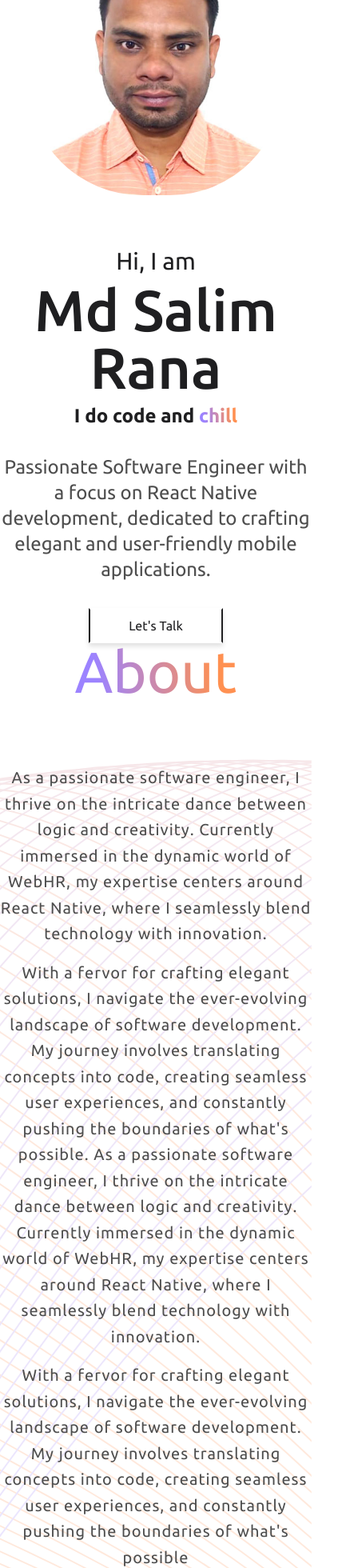
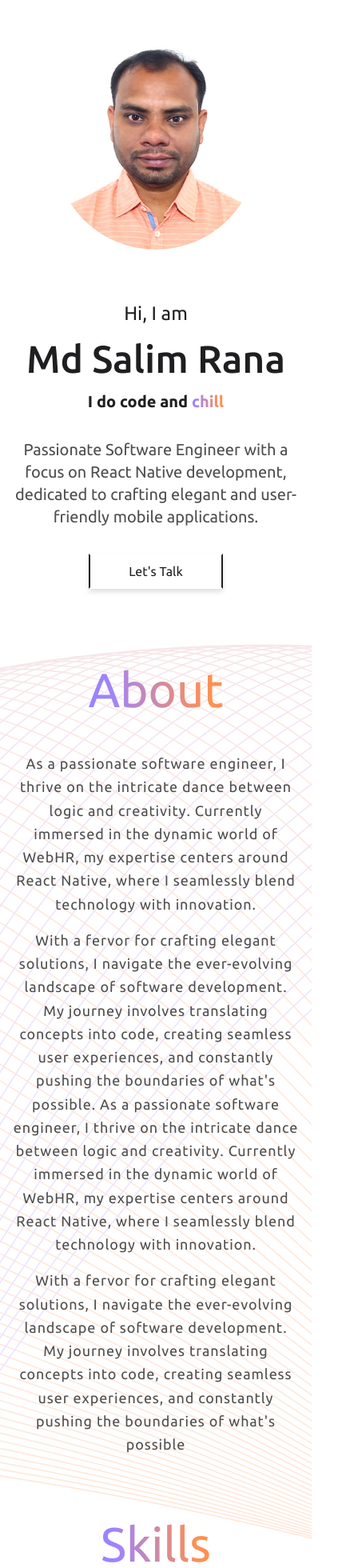
Before and after one commit to salimranainfo/new-portfolio-website, a Nuxt app: page / in a window 390 px wide. Shown: the part 40-2000 px from the top of the page at 80% size, 423 px wide, since content can reach past the window. Built offline with nearby package versions, Linux system fonts and the light colour scheme.

Commit message:
Completed responsiveness

```diff
--- a/components/Homepage/About.vue
+++ b/components/Homepage/About.vue
@@ -1,8 +1,8 @@
 <template>
-  <div class="text-center flex flex-col justify-center items-center mb-16">
-    <h2 class="text-7xl gradient-text">About</h2>
+  <div class="text-center flex flex-col justify-center items-center md:mb-16 px-4">
+    <h2 class="text-6xl md:text-7xl gradient-text">About</h2>
 
-    <div class="max-w-[75rem] text-4E4E4E mt-20 space-y-4 text-xl tracking-wider leading-relaxed">
+    <div class="max-w-[75rem] text-4E4E4E mt-12 md:mt-20 space-y-4 text-lg md:text-xl tracking-wider leading-relaxed">
       <p>
         As a passionate software engineer, I thrive on the intricate dance between logic and creativity. Currently
         immersed in the dynamic world of WebHR, my expertise centers around React Native, where I seamlessly blend
--- a/components/Homepage/Contact.vue
+++ b/components/Homepage/Contact.vue
@@ -1,12 +1,12 @@
 <template>
-  <div class="pt-20 mb-16 text-center flex flex-col justify-center items-center">
-    <h2 class="text-7xl gradient-text">Contact Me</h2>
+  <div class="pt-20 md:mb-16 text-center flex flex-col justify-center items-center px-4">
+    <h2 class="text-6xl md:text-7xl gradient-text">Contact Me</h2>
 
-    <div class="max-w-[75rem] mx-auto flex justify-around items-center w-full mt-20">
+    <div class="max-w-[75rem] mx-auto flex justify-around items-center w-full mt-12 md:mt-20 space-x-2">
       <div v-for="(contactMethod, i) in contactMethods" :key="i">
         <div class="flex flex-col justify-center items-center space-y-6">
           <img class="" :src="contactMethod.image" :alt="contactMethod.name" />
-          <h3 class="text-3xl">{{ contactMethod.name }}</h3>
+          <h3 class="text-lg md:text-2xl 2xl:text-3xl">{{ contactMethod.name }}</h3>
         </div>
       </div>
     </div>
--- a/components/Homepage/Hero.vue
+++ b/components/Homepage/Hero.vue
@@ -1,18 +1,20 @@
 <template>
-  <div class="h-screen">
+  <div class="py-24 md:py-36 px-4">
     <div class="flex flex-col justify-center items-center h-full">
-      <div class="w-[20rem] h-[20rem] overflow-hidden rounded-full mx-auto">
+      <div class="w-[16rem] md:w-[20rem] h-[16rem] md:h-[20rem] overflow-hidden rounded-full mx-auto">
         <img src="@/assets/images/me.jpg" alt="" class="w-full h-full object-cover object-center" />
       </div>
 
       <div class="mt-16 text-center flex flex-col justify-center items-center">
-        <p class="text-3xl text-1F1F21">Hi, I am</p>
+        <p class="text-2xl md:text-3xl text-1F1F21">Hi, I am</p>
 
-        <h1 class="text-7xl font-medium mt-2 text-1F1F21">Md Salim Rana</h1>
+        <h1 class="text-5xl md:text-7xl font-medium mt-4 text-1F1F21">Md Salim Rana</h1>
 
-        <p class="text-1F1F21 text-2xl font-semibold mt-2">I do code and <span class="gradient-text">chill</span></p>
+        <p class="text-1F1F21 text-xl md:text-2xl font-semibold mt-4">
+          I do code and <span class="gradient-text">chill</span>
+        </p>
 
-        <p class="max-w-[50rem] text-2xl text-4E4E4E my-8">
+        <p class="max-w-[50rem] text-xl md:text-2xl text-4E4E4E my-8">
           Passionate Software Engineer with a focus on React Native development, dedicated to crafting elegant and
           user-friendly mobile applications.
         </p>
--- a/components/Homepage/Projects.vue
+++ b/components/Homepage/Projects.vue
@@ -1,8 +1,8 @@
 <template>
-  <div class="pt-20 mb-16 text-center flex flex-col justify-center items-center">
-    <h2 class="text-7xl gradient-text">My Works</h2>
+  <div class="pt-20 md:mb-16 text-center flex flex-col justify-center items-center px-4">
+    <h2 class="text-6xl md:text-7xl gradient-text">My Works</h2>
 
-    <div class="max-w-[75rem] mx-auto mt-20">
+    <div class="max-w-[75rem] mx-auto mt-12 md:mt-20">
       <div class="grid grid-cols-1 md:grid-cols-2 lg:grid-cols-3 gap-x-10 gap-y-16">
         <div
           v-for="(project, index) in projects"
@@ -42,15 +42,15 @@
                 <span
                   v-for="(skill, i) in project.skills"
                   :key="i"
-                  class="flex flex-col justify-center items-center space-y-1 w-16"
+                  class="flex flex-col justify-center items-center space-y-1 w-12 xl:w-16"
                 >
                   <span
-                    class="flex justify-center items-center h-16 w-16 rounded-lg relative"
+                    class="flex justify-center items-center h-12 xl:h-16 w-12 xl:w-16 rounded-lg relative"
                     :style="{
                       backgroundColor: skill.bgColor,
                     }"
                   >
-                    <font-awesome-icon :icon="skill.icon" class="text-4xl text-white" />
+                    <font-awesome-icon :icon="skill.icon" class="text-3xl xl:text-4xl text-white" />
                   </span>
                 </span>
               </div>
--- a/components/Homepage/Skills.vue
+++ b/components/Homepage/Skills.vue
@@ -1,12 +1,12 @@
 <template>
-  <div class="pt-20 mb-16 text-center flex flex-col justify-center items-center">
-    <h2 class="text-7xl gradient-text">Skills</h2>
+  <div class="pt-20 md:mb-16 text-center flex flex-col justify-center items-center px-4">
+    <h2 class="text-6xl md:text-7xl gradient-text">Skills</h2>
 
-    <div class="max-w-[75rem] mx-auto mt-20">
+    <div class="max-w-[75rem] mx-auto mt-12 md:mt-20">
       <div class="flex justify-center items-center flex-wrap gap-4">
         <button v-for="(cat, i) in categories" :key="i" @click="onCatClick(cat)">
           <span
-            class="flex justify-center items-center rounded-3xl overflow-hidden uppercase text-lg font-medium group"
+            class="flex justify-center items-center rounded-3xl overflow-hidden uppercase text-base md:text-lg font-medium group"
             :style="{
               boxShadow: '0px 4px 6px 0px rgba(0, 0, 0, 0.12)',
               background: 'linear-gradient(80deg, #9c83ff 14.62%, #ff9051 85.38%)',
@@ -20,7 +20,7 @@
               }"
             >
               <span
-                class="flex justify-center items-center h-full w-full px-6 py-2 rounded-3xl group-active:bg-transparent group-active:text-white transition-all duration-150 ease-in-out"
+                class="flex justify-center items-center h-full w-full px-4 md:px-6 py-1 md:py-2 rounded-3xl group-active:bg-transparent group-active:text-white transition-all duration-150 ease-in-out"
                 :class="{
                   'bg-transparent text-white': selectedCat === cat,
                   'bg-white ': selectedCat !== cat,
@@ -32,19 +32,19 @@
         </button>
       </div>
 
-      <TransitionGroup name="skills" tag="div" class="flex flex-wrap justify-center items-start gap-6 mt-16">
+      <TransitionGroup name="skills" tag="div" class="flex flex-wrap justify-center items-start gap-10 md:gap-6 mt-16">
         <span
           v-for="(skill, i) in filteredSkills"
           :key="i"
-          class="flex flex-col justify-center items-center space-y-4 w-28"
+          class="flex flex-col justify-center items-center space-y-4 w-20 md:w-28"
         >
           <span
-            class="flex justify-center items-center h-28 w-28 rounded-lg relative"
+            class="flex justify-center items-center h-20 w-20 md:h-28 md:w-28 rounded-lg relative"
             :style="{
               backgroundColor: skill.bgColor,
             }"
           >
-            <font-awesome-icon :icon="skill.icon" class="text-6xl text-white" />
+            <font-awesome-icon :icon="skill.icon" class="text-4xl md:text-6xl text-white" />
 
             <!-- Overlay -->
             <span
--- a/components/Shared/Footer.vue
+++ b/components/Shared/Footer.vue
@@ -1,9 +1,11 @@
 <template>
   <footer class="text-center mb-0">
-    <div class="flex justify-center items-end w-full relative">
+    <div class="flex justify-center items-end w-full relative -mt-[1px]">
       <img src="@/assets/images/footer.svg" class="w-full" />
 
-      <p class="text-2xl text-white absolute bottom-0 left-1/2 transform -translate-x-1/2 mb-2">
+      <p
+        class="text-sm lg:text-xl 2xl:text-2xl text-white absolute bottom-0 left-1/2 transform -translate-x-1/2 mb-0.5 md:mb-3 xl:mb-5 whitespace-nowrap"
+      >
         All Rights Reserved by <span class="text-1F1F21 font-medium">Md. Salim Rana</span>
       </p>
     </div>
```
Also changed, not shown: assets/images/footer.svg.
